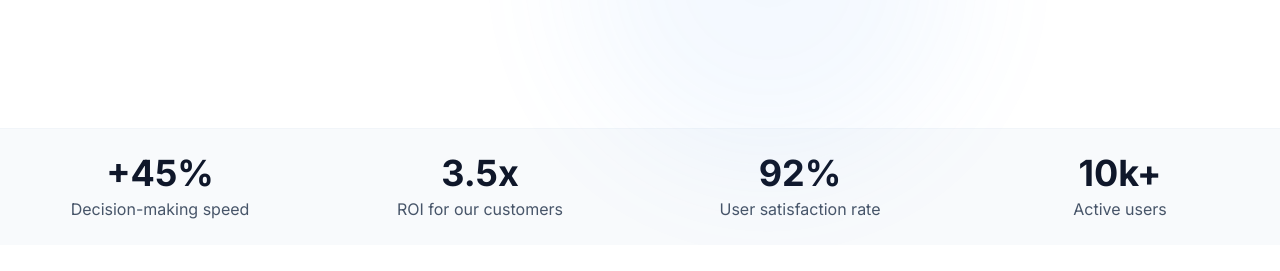
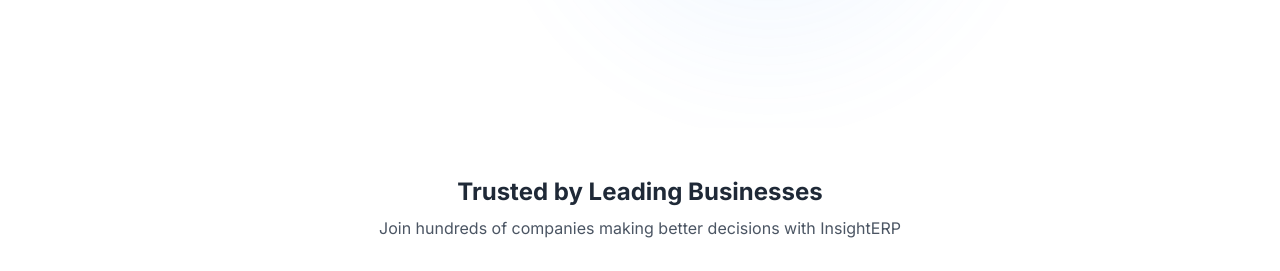
Before and after one commit to mesajidkhanpathan/insight-demo-builder, a React (Vite) app: page / in a window 1280 px wide. Shown: the part 880-1151 px from the top of the page. Built offline with nearby package versions, Linux system fonts and the light colour scheme.

Commit message:
Remove stats bar section
Remove the section displaying key numbers.

```diff
--- a/src/components/HeroSection.tsx
+++ b/src/components/HeroSection.tsx
@@ -163,20 +163,6 @@ const HeroSection = () => {
         </div>
       </div>
 
-      {/* Stats bar */}
-      <div className="bg-slate-50 border-t border-slate-100">
-        <div className="container mx-auto px-4 py-6">
-          <div className="grid grid-cols-2 md:grid-cols-4 gap-8">
-            {statsData.map((stat, index) => (
-              <div key={index} className="text-center group hover:-translate-y-1 transition-transform duration-300">
-                <p className="text-3xl md:text-4xl font-bold text-slate-900 mb-1 group-hover:text-accent transition-colors">{stat.value}</p>
-                <p className="text-slate-600">{stat.label}</p>
-              </div>
-            ))}
-          </div>
-        </div>
-      </div>
-
       {/* Simple video modal - in a real app you'd use a proper Dialog from shadcn/ui */}
       {showDialog && (
         <div className="fixed inset-0 bg-black/70 z-50 flex items-center justify-center p-4" onClick={() => setShowDialog(false)}>
```
